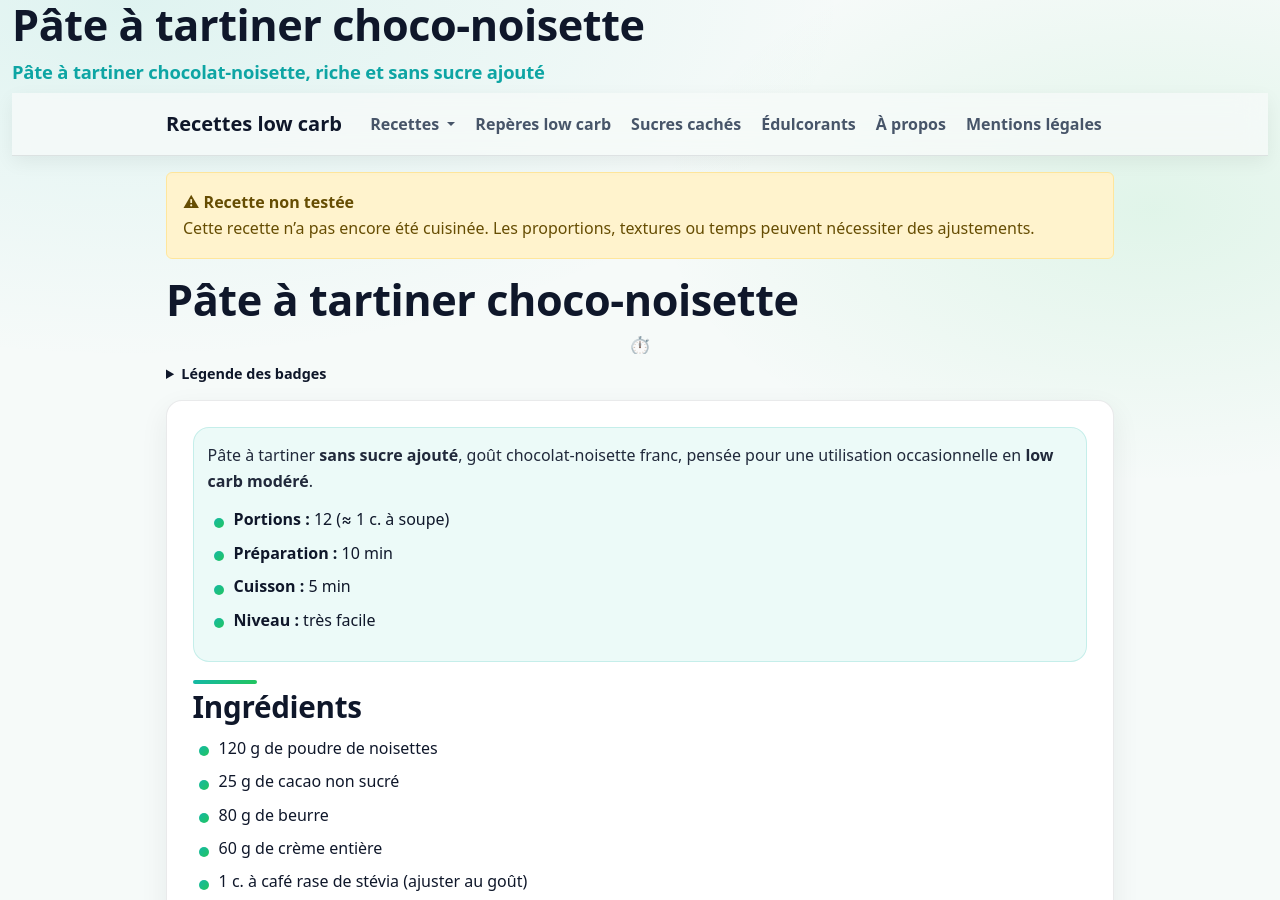
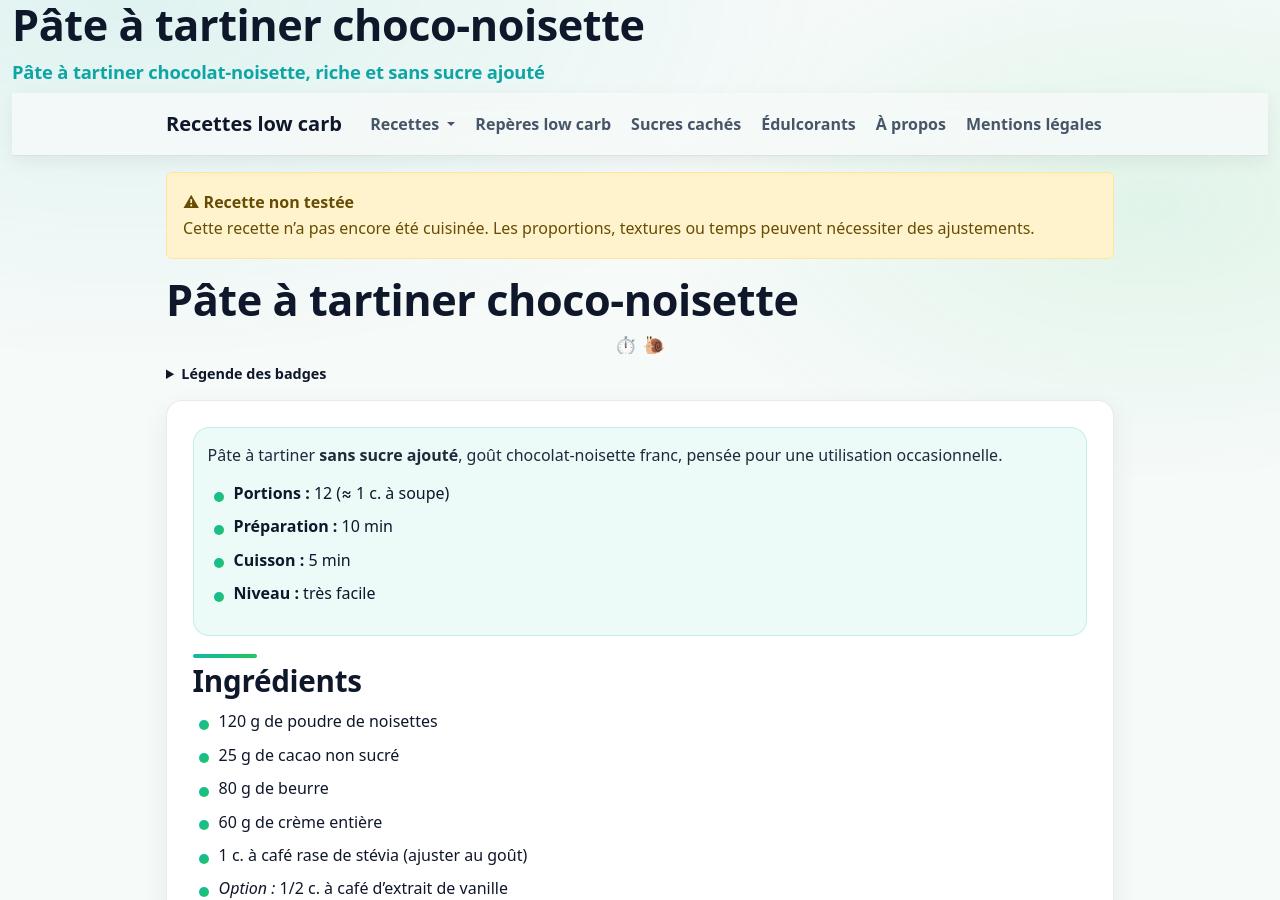
Before and after one commit to laurie-boissay/laurie-boissay.github.io, a Jekyll site: the page built from recettes/pate-a-tartiner-choco-noisettes.html, in a window 1280 px wide and 900 px high. Built offline with Jekyll 4.4.1, drawn with Linux system fonts in a browser that asks for light colours.

Commit message:
pâte à tartiner

```diff
--- a/recettes/pate-a-tartiner-choco-noisettes.html
+++ b/recettes/pate-a-tartiner-choco-noisettes.html
@@ -47,7 +48,7 @@ extra_head: |
 <div class="recipe-lead">
   <p>
     Pâte à tartiner <strong>sans sucre ajouté</strong>, goût chocolat-noisette franc,
-    pensée pour une utilisation occasionnelle en <strong>low carb modéré</strong>.
+    pensée pour une utilisation occasionnelle.
   </p>
   <ul>
     <li><strong>Portions :</strong> 12 (≈ 1 c. à soupe)</li>
```
Also changed, not shown: other parts of recettes/pate-a-tartiner-choco-noisettes.html (+1 -0 lines).
